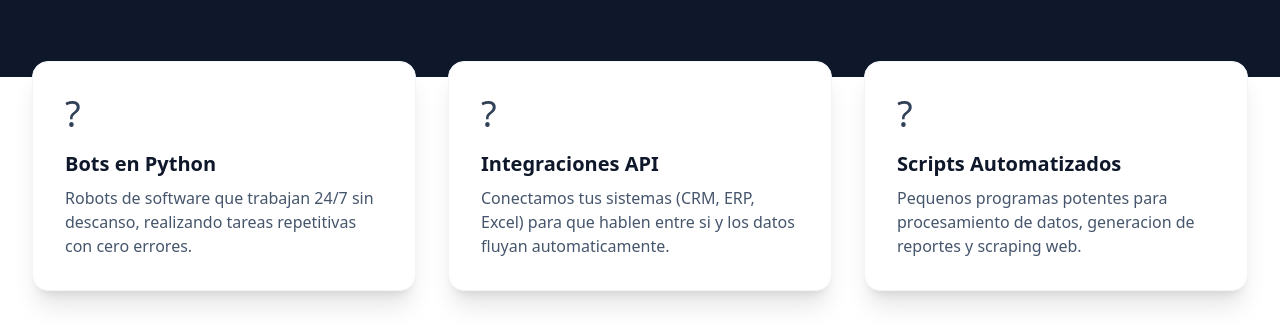
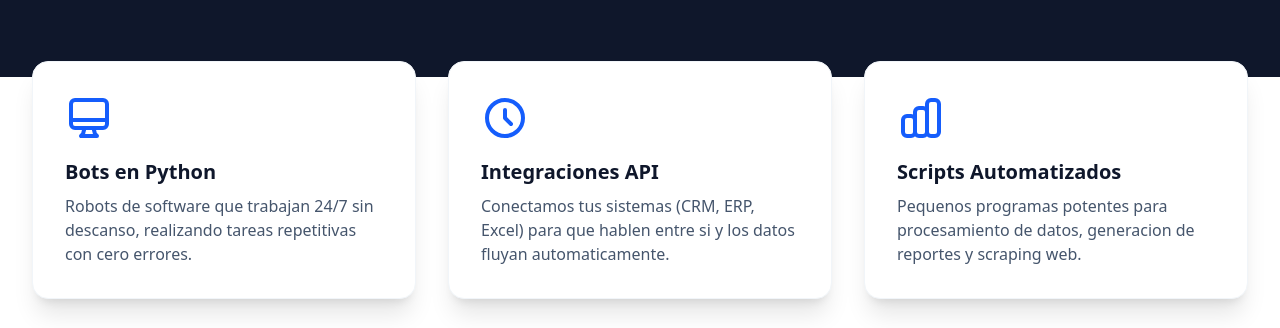
Before and after one commit to HernanEspinozaDev/hotusoft, an Astro site: page /hotusoft/servicios/automatizacion-rpa in a window 1280 px wide. Shown: the part 472-800 px from the top of the page. Built offline with nearby package versions, Linux system fonts and the light colour scheme; Astro itself is replaced by a stand-in of ours.

Commit message:
fix: restore service icons with inline SVGs

```diff
--- a/src/pages/servicios/automatizacion-rpa.astro
+++ b/src/pages/servicios/automatizacion-rpa.astro
@@ -7,19 +7,19 @@ const features = [
         title: "Bots en Python",
         description:
             "Robots de software que trabajan 24/7 sin descanso, realizando tareas repetitivas con cero errores.",
-        icon: "?",
+        icon: '<svg class="w-12 h-12 text-blue-600" fill="none" stroke="currentColor" viewBox="0 0 24 24"><path stroke-linecap="round" stroke-linejoin="round" stroke-width="2" d="M9.75 17L9 20l-1 1h8l-1-1-.75-3M3 13h18M5 17h14a2 2 0 002-2V5a2 2 0 00-2-2H5a2 2 0 00-2 2v10a2 2 0 002 2z"></path></svg>',
     },
     {
         title: "Integraciones API",
         description:
             "Conectamos tus sistemas (CRM, ERP, Excel) para que hablen entre si y los datos fluyan automaticamente.",
-        icon: "?",
+        icon: '<svg class="w-12 h-12 text-blue-600" fill="none" stroke="currentColor" viewBox="0 0 24 24"><path stroke-linecap="round" stroke-linejoin="round" stroke-width="2" d="M12 8v4l3 3m6-3a9 9 0 11-18 0 9 9 0 0118 0z"></path></svg>',
     },
     {
         title: "Scripts Automatizados",
         description:
             "Pequenos programas potentes para procesamiento de datos, generacion de reportes y scraping web.",
-        icon: "?",
+        icon: '<svg class="w-12 h-12 text-blue-600" fill="none" stroke="currentColor" viewBox="0 0 24 24"><path stroke-linecap="round" stroke-linejoin="round" stroke-width="2" d="M9 19v-6a2 2 0 00-2-2H5a2 2 0 00-2 2v6a2 2 0 002 2h2a2 2 0 002-2zm0 0V9a2 2 0 012-2h2a2 2 0 012 2v10m-6 0a2 2 0 002 2h2a2 2 0 002-2m0 0V5a2 2 0 012-2h2a2 2 0 012 2v14a2 2 0 01-2 2h-2a2 2 0 01-2-2z"></path></svg>',
     },
 ];
 
@@ -63,7 +63,10 @@ const benefits = [
                 {
                     features.map((feature) => (
                         <div class="bg-white p-8 rounded-2xl shadow-xl border border-slate-100">
-                            <div class="text-4xl mb-4">{feature.icon}</div>
+                            <div
+                                class="text-4xl mb-4"
+                                set:html={feature.icon}
+                            />
                             <h3 class="text-xl font-bold text-slate-900 mb-2">
                                 {feature.title}
                             </h3>
--- a/src/pages/servicios/desarrollo-medida.astro
+++ b/src/pages/servicios/desarrollo-medida.astro
@@ -7,19 +7,19 @@ const features = [
         title: "Apps iOS/Android",
         description:
             "Aplicaciones moviles nativas o hibridas que ponen tu negocio en el bolsillo de tus clientes.",
-        icon: "?",
+        icon: '<svg class="w-12 h-12 text-blue-600" fill="none" stroke="currentColor" viewBox="0 0 24 24"><path stroke-linecap="round" stroke-linejoin="round" stroke-width="2" d="M10 20l4-16m4 4l4 4-4 4M6 16l-4-4 4-4"></path></svg>',
     },
     {
         title: "Sistemas SaaS",
         description:
             "Software as a Service. Plataformas complejas multi-usuario con suscripciones y roles.",
-        icon: "?",
+        icon: '<svg class="w-12 h-12 text-blue-600" fill="none" stroke="currentColor" viewBox="0 0 24 24"><path stroke-linecap="round" stroke-linejoin="round" stroke-width="2" d="M13 7h8m0 0v8m0-8l-8 8-4-4-6 6"></path></svg>',
     },
     {
         title: "APIs Custom",
         description:
             "Desarrollo de interfaces de programacion para conectar tus datos con el mundo de forma segura.",
-        icon: "?",
+        icon: '<svg class="w-12 h-12 text-blue-600" fill="none" stroke="currentColor" viewBox="0 0 24 24"><path stroke-linecap="round" stroke-linejoin="round" stroke-width="2" d="M4 4v5h.582m15.356 2A8.001 8.001 0 004.582 9m0 0H9m11 11v-5h-.581m0 0a8.003 8.003 0 01-15.357-2m15.357 2H15"></path></svg>',
     },
 ];
 
@@ -62,7 +62,10 @@ const benefits = [
                 {
                     features.map((feature) => (
                         <div class="bg-white p-8 rounded-2xl shadow-xl border border-slate-100">
-                            <div class="text-4xl mb-4">{feature.icon}</div>
+                            <div
+                                class="text-4xl mb-4"
+                                set:html={feature.icon}
+                            />
                             <h3 class="text-xl font-bold text-slate-900 mb-2">
                                 {feature.title}
                             </h3>
--- a/src/pages/servicios/desarrollo-web.astro
+++ b/src/pages/servicios/desarrollo-web.astro
@@ -7,19 +7,19 @@ const features = [
         title: "Landing Pages de Alta Conversion",
         description:
             "Paginas disenadas cientificamente para convertir visitantes en clientes. Carga instantanea y llamados a la accion claros.",
-        icon: "?",
+        icon: '<svg class="w-12 h-12 text-blue-600" fill="none" stroke="currentColor" viewBox="0 0 24 24"><path stroke-linecap="round" stroke-linejoin="round" stroke-width="2" d="M13 7h8m0 0v8m0-8l-8 8-4-4-6 6"></path></svg>',
     },
     {
         title: "Sitios Corporativos",
         description:
             "Presencia digital profesional que refleja la seriedad de tu empresa. Diseno premium y estructura optimizada para SEO.",
-        icon: "?",
+        icon: '<svg class="w-12 h-12 text-blue-600" fill="none" stroke="currentColor" viewBox="0 0 24 24"><path stroke-linecap="round" stroke-linejoin="round" stroke-width="2" d="M19 21V5a2 2 0 00-2-2H7a2 2 0 00-2 2v16m14 0h2m-2 0h-5m-9 0H3m2 0h5M9 7h1m-1 4h1m4-4h1m-1 4h1m-5 10v-5a1 1 0 011-1h2a1 1 0 011 1v5m-4 0h4"></path></svg>',
     },
     {
         title: "One-Page Apps",
         description:
             "Experiencias fluidas y modernas donde todo ocurre en una sola pantalla, sin recargas innecesarias.",
-        icon: "?",
+        icon: '<svg class="w-12 h-12 text-blue-600" fill="none" stroke="currentColor" viewBox="0 0 24 24"><path stroke-linecap="round" stroke-linejoin="round" stroke-width="2" d="M12 18h.01M8 21h8a2 2 0 002-2V5a2 2 0 00-2-2H8a2 2 0 00-2 2v14a2 2 0 002 2z"></path></svg>',
     },
 ];
 
@@ -63,7 +63,10 @@ const benefits = [
                 {
                     features.map((feature) => (
                         <div class="bg-white p-8 rounded-2xl shadow-xl border border-slate-100">
-                            <div class="text-4xl mb-4">{feature.icon}</div>
+                            <div
+                                class="text-4xl mb-4"
+                                set:html={feature.icon}
+                            />
                             <h3 class="text-xl font-bold text-slate-900 mb-2">
                                 {feature.title}
                             </h3>
--- a/src/pages/servicios/soluciones-cloud.astro
+++ b/src/pages/servicios/soluciones-cloud.astro
@@ -7,19 +7,19 @@ const features = [
         title: "AWS Migration",
         description:
             "Llevamos tu infraestructura a la nube de Amazon Web Services. Escalabilidad infinita y pago por uso real.",
-        icon: "?",
+        icon: '<svg class="w-12 h-12 text-blue-600" fill="none" stroke="currentColor" viewBox="0 0 24 24"><path stroke-linecap="round" stroke-linejoin="round" stroke-width="2" d="M3 15a4 4 0 004 4h9a5 5 0 10-.1-9.999 5.002 5.002 0 10-9.78 2.096A4.001 4.001 0 003 15z"></path></svg>',
     },
     {
         title: "Email Corporativo",
         description:
             "Configuracion profesional de Google Workspace o Microsoft 365. Seguridad, almacenamiento y colaboracion.",
-        icon: "?",
+        icon: '<svg class="w-12 h-12 text-blue-600" fill="none" stroke="currentColor" viewBox="0 0 24 24"><path stroke-linecap="round" stroke-linejoin="round" stroke-width="2" d="M13 10V3L4 14h7v7l9-11h-7z"></path></svg>',
     },
     {
         title: "Gestion RRHH",
         description:
             "Implementacion de herramientas para gestion de trabajadores y control de asistencia digital.",
-        icon: "?",
+        icon: '<svg class="w-12 h-12 text-blue-600" fill="none" stroke="currentColor" viewBox="0 0 24 24"><path stroke-linecap="round" stroke-linejoin="round" stroke-width="2" d="M4 7v10c0 2.21 3.582 4 8 4s8-1.79 8-4V7M4 7c0 2.21 3.582 4 8 4s8-1.79 8-4M4 7c0-2.21 3.582-4 8-4s8 1.79 8 4m0 5c0 2.21-3.582 4-8 4s-8-1.79-8-4"></path></svg>',
     },
 ];
 
@@ -63,7 +63,10 @@ const benefits = [
                 {
                     features.map((feature) => (
                         <div class="bg-white p-8 rounded-2xl shadow-xl border border-slate-100">
-                            <div class="text-4xl mb-4">{feature.icon}</div>
+                            <div
+                                class="text-4xl mb-4"
+                                set:html={feature.icon}
+                            />
                             <h3 class="text-xl font-bold text-slate-900 mb-2">
                                 {feature.title}
                             </h3>
```
